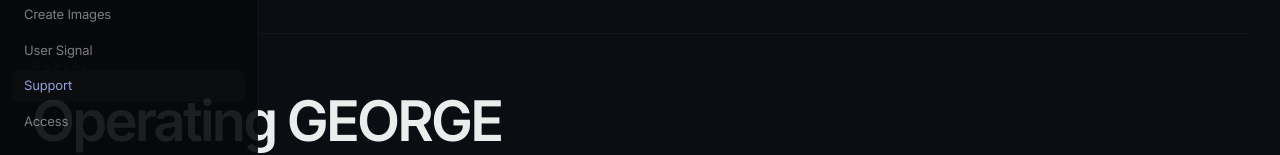
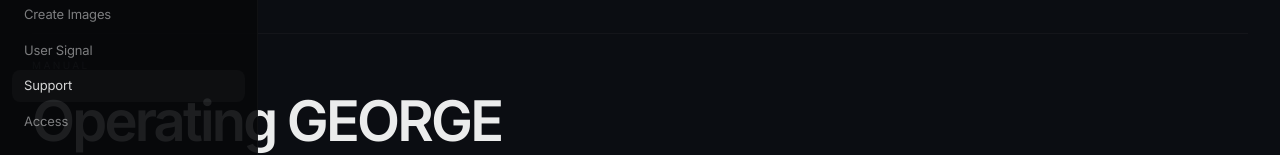
Before and after one commit to LesKemVal/ai-clarity, a Next.js app: page /help in a window 1280 px wide. Shown: the part 193-348 px from the top of the page. Built offline with nearby package versions, Linux system fonts and the light colour scheme.

Commit message:
Neutralize sidebar active states

```diff
--- a/components/Sidebar.tsx
+++ b/components/Sidebar.tsx
@@ -273,7 +273,7 @@ export default function Sidebar({
 
   const linkClass = (path: string) =>
     `block rounded-[0.5rem] px-3 py-1.5 text-[13px] transition ${
-      pathname === path ? 'bg-white/[0.018] text-[#AEB6FF]/86' : 'text-white/48 hover:bg-white/[0.012] hover:text-white/68'
+      pathname === path ? 'bg-white/[0.026] text-white/82' : 'text-white/48 hover:bg-white/[0.012] hover:text-white/68'
     }`
 
   const currentGoalCheck = activeGoalCheck
@@ -316,7 +316,7 @@ return (
                 setShowSidebar?.(false)
                 onNewSession()
               }}
-              className="block w-full rounded-[0.55rem] border border-[#AEB6FF]/10 bg-white/[0.02] px-3 py-2.5 text-left text-[13px] text-white/82 transition hover:bg-white/[0.032] hover:text-white/90"
+              className="block w-full rounded-[0.55rem] border border-white/[0.05] bg-white/[0.018] px-3 py-2.5 text-left text-[13px] text-white/82 transition hover:bg-white/[0.032] hover:text-white/90"
             >
               GEORGE
             </button>
```
